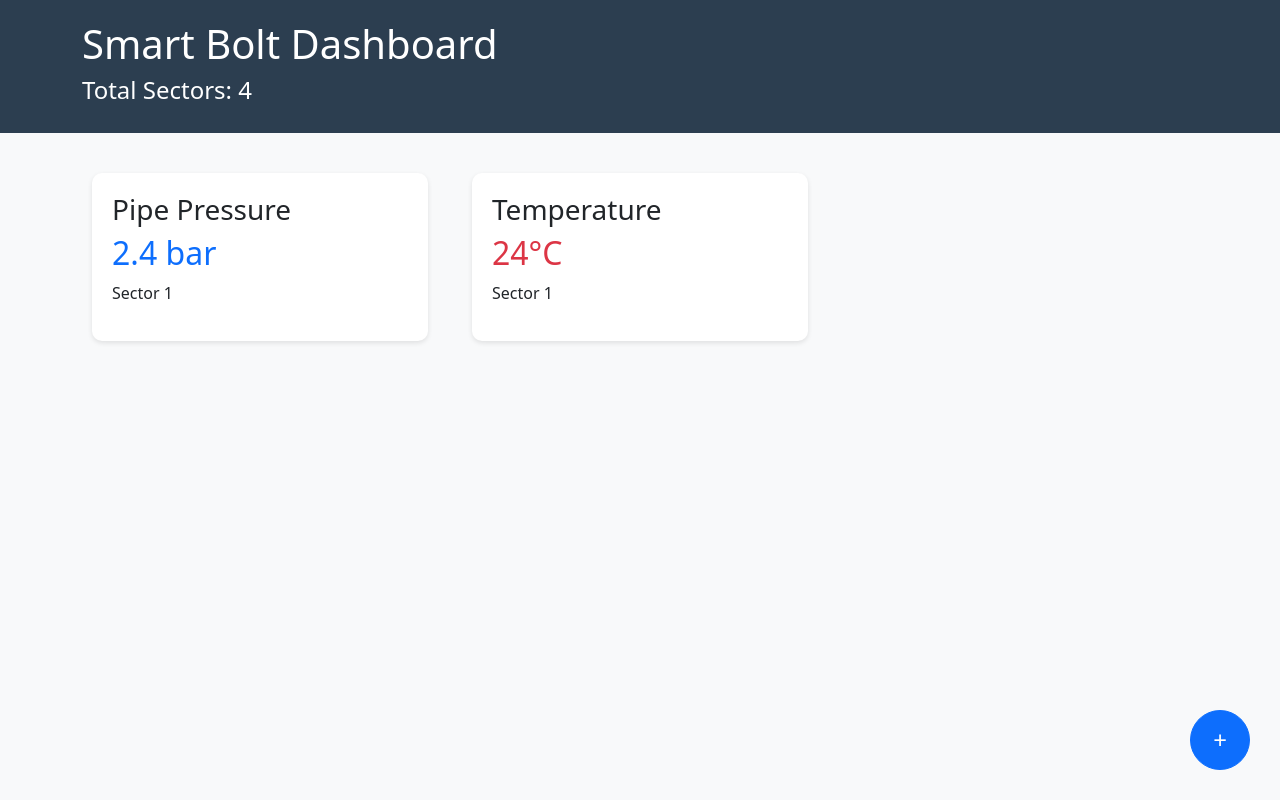
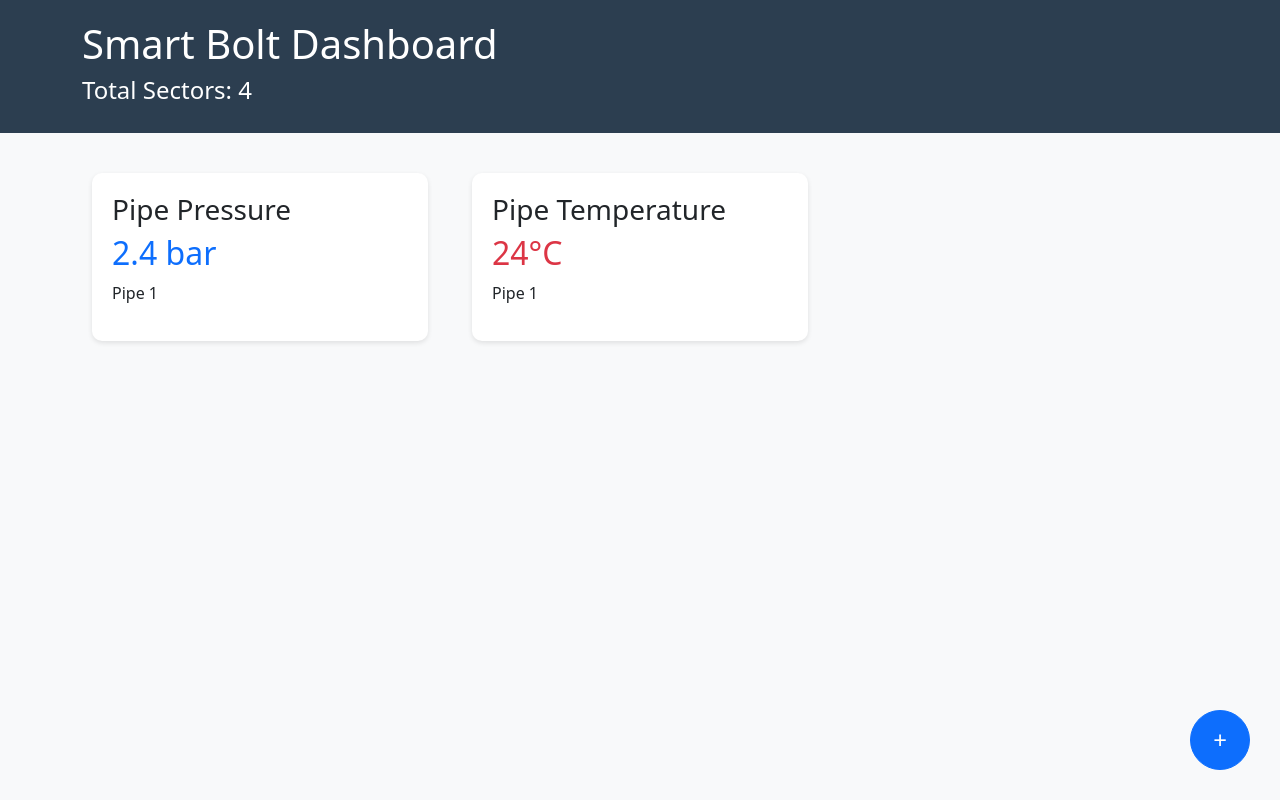
Before and after one commit to mahdirajaee/SmartBolt_IOT_Platform, a plain HTML site: page MS_WebDashboard/dashboardPage/index_dashboard.html in a window 1280 px wide. Drawn offline with nearby package versions, Linux system fonts and the light colour scheme.

Commit message:
update metric labels for clarity in dashboard page

```diff
--- a/MS_WebDashboard/dashboardPage/index_dashboard.html
+++ b/MS_WebDashboard/dashboardPage/index_dashboard.html
@@ -53,14 +53,14 @@
                 <div class="metric-box">
                     <h3>Pipe Pressure</h3>
                     <h2 class="text-primary">2.4 bar</h2>
-                    <p>Sector 1</p>
+                    <p>Pipe 1</p>
                 </div>
             </div>
             <div class="col-md-4">
                 <div class="metric-box">
-                    <h3>Temperature</h3>
+                    <h3>Pipe Temperature</h3>
                     <h2 class="text-danger">24°C</h2>
-                    <p>Sector 1</p>
+                    <p>Pipe 1</p>
                 </div>
             </div>
         </div>
```
